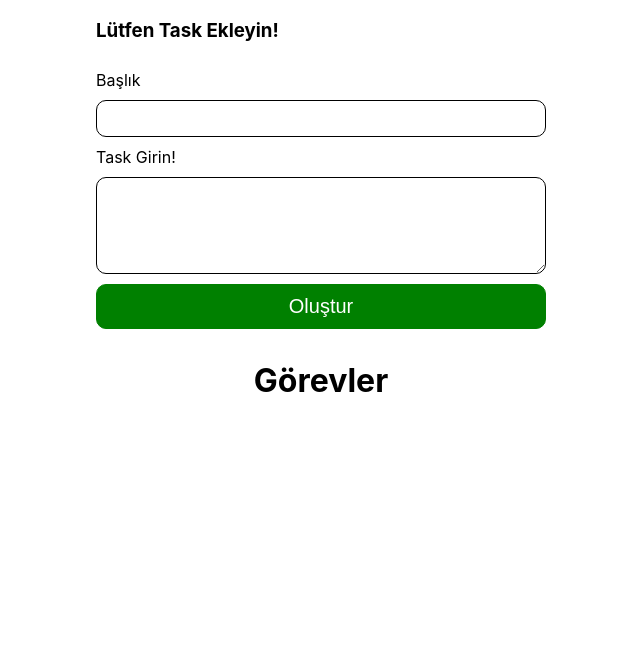
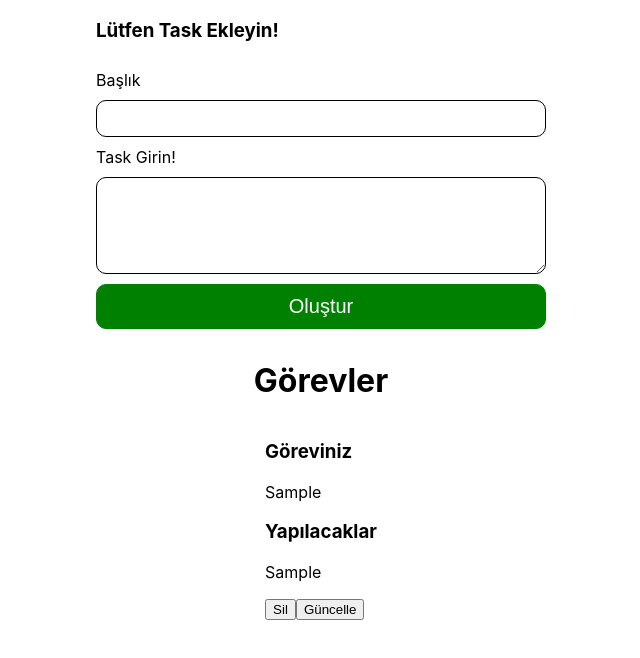
Before and after one commit to yilmaz-busra/react-tekrar, a React (Create React App) app in the folder Task/jiraaplication/: page / in a window 1280 px wide. Both pictures are taken after typing "Sample", "Sample" into the empty fields and a click on the button "Oluştur". Shown: the top 658 px of the page, without its empty margins (319-959 px from the left). Built offline with nearby package versions, Linux system fonts and the light colour scheme.

Commit message:
listing-added

```diff
--- a/Task/jiraaplication/src/Components/TaskShow.js
+++ b/Task/jiraaplication/src/Components/TaskShow.js
@@ -2,7 +2,18 @@ import React from "react";
 
 function TaskShow({ task }) {
   console.log(task);
-  return <div></div>;
+  return (
+    <div className="task-show">
+      <h3 className="task-title">Göreviniz</h3>
+      <p>{task.title}</p>
+      <h3 className="task-title">Yapılacaklar</h3>
+      <p>{task.taskDesc}</p>
+      <div>
+        <button className="task-delete">Sil</button>
+        <button className="task-edit">Güncelle</button>
+      </div>
+    </div>
+  );
 }
 
 export default TaskShow;
```
